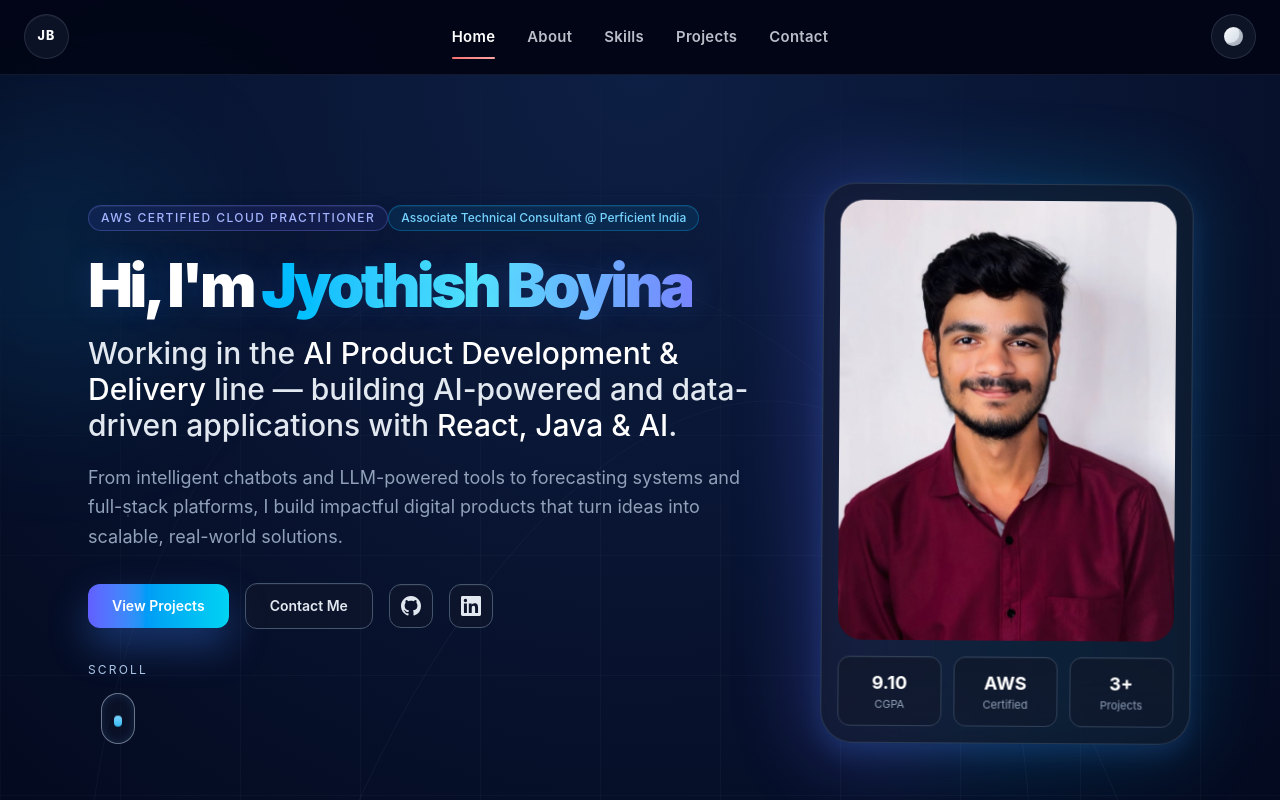
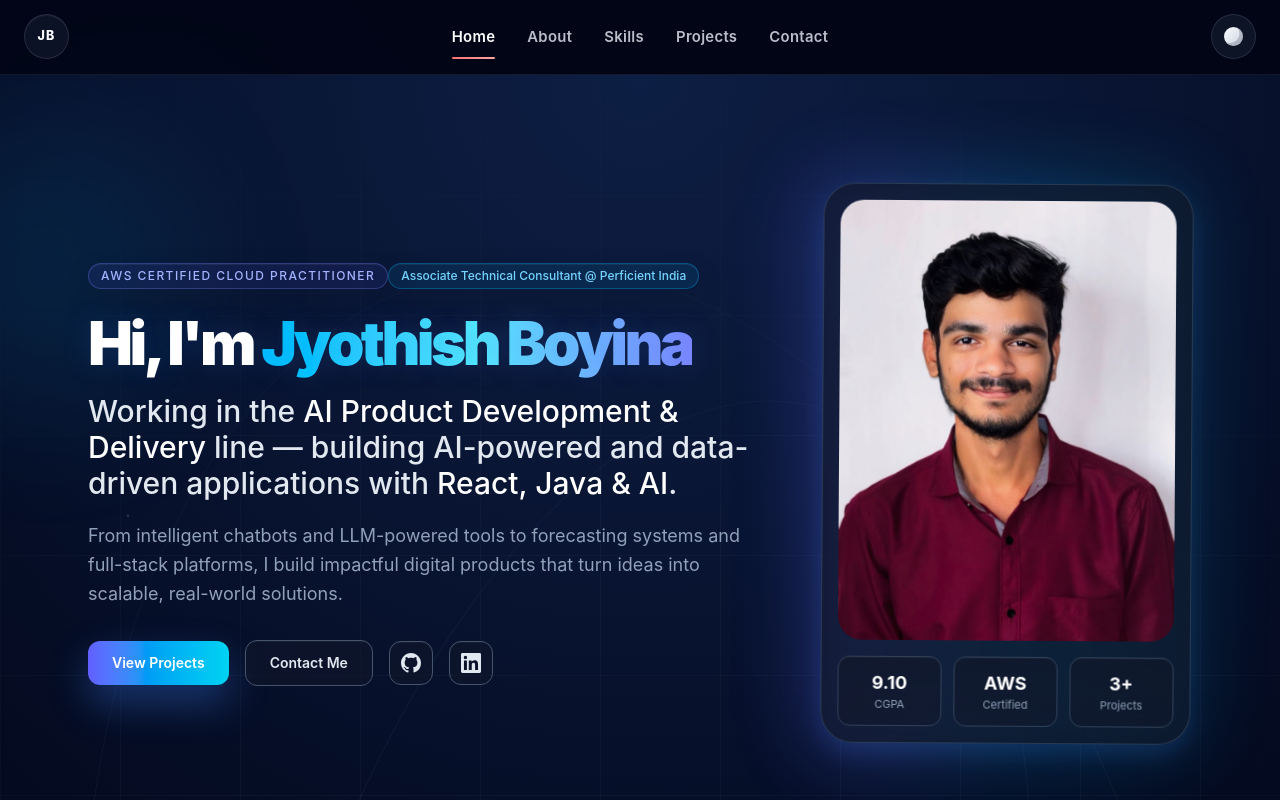
Before and after one commit to JyothishBoyina/Portfolio1, a React (Vite) app: page / in a window 1280 px wide. Shown: the top 800 px of the page. Built offline with nearby package versions, Linux system fonts and the light colour scheme.

Commit message:
Center scroll cue in hero section

```diff
--- a/src/index.css
+++ b/src/index.css
@@ -193,19 +193,22 @@ body::after {
 }
 
 .scroll-prompt {
+  position: absolute;
+  left: clamp(2rem, 6vw, 7rem);
+  top: 52%;
+  transform: translateY(-50%);
   display: inline-flex;
   align-items: center;
   justify-content: center;
   flex-direction: column;
   gap: 0.85rem;
-  margin-top: 2rem;
-  margin-left: auto;
-  margin-right: auto;
+  margin: 0;
   color: rgba(191, 219, 254, 0.9);
   text-decoration: none;
   font-size: 0.75rem;
   letter-spacing: 0.18em;
   text-transform: uppercase;
+  z-index: 2;
 }
 
 .scroll-wheel {
```
